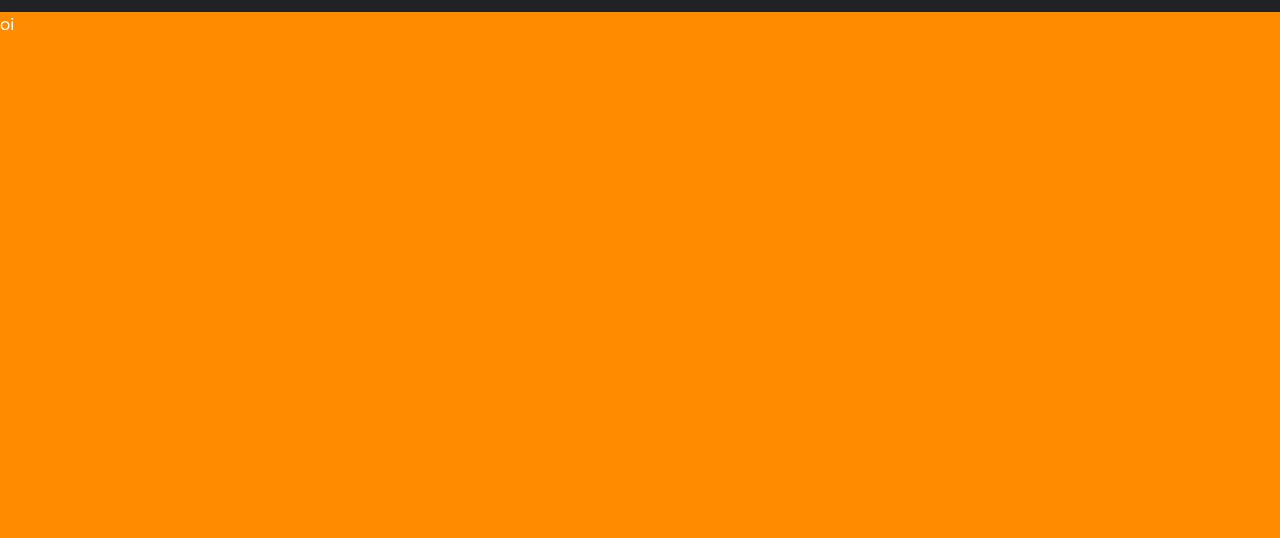
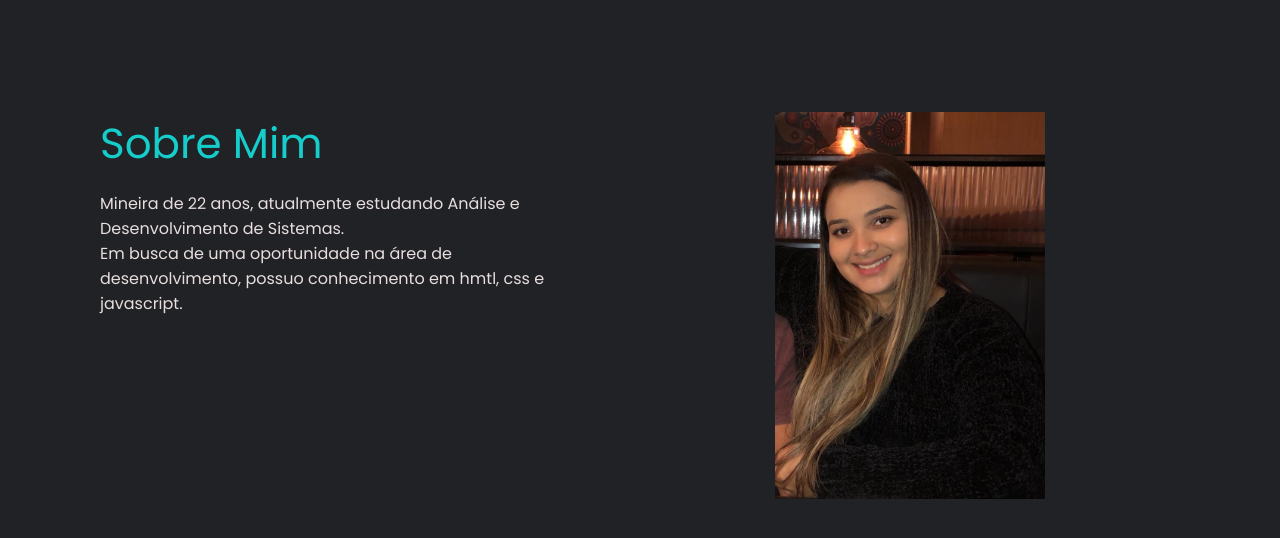
Before and after one commit to larissamendess/Portfolio, a plain HTML site: page index.html in a window 1280 px wide. Shown: the part 798-1336 px from the top of the page. Drawn offline with nearby package versions, Linux system fonts and the light colour scheme.

Commit message:
Sobre mim

```diff
--- a/index.html
+++ b/index.html
@@ -14,7 +14,7 @@
       <div class="container">
         <img src="assets/Frame 1.png" alt="logo">
         <h2>Hello,</h2>
-        <h1>I am Larissa Mendes</h1>
+        <h1 class="title-green">I am Larissa Mendes</h1>
         <p> Estudante de Análise e Desenvolvimento de Sistemas, atualmente curso o 1º período. Possuo conhecimentos básicos em HTML, CSS e JavaScript.</p>
         <button>Entre em contato</button>
       </div>
@@ -29,7 +29,19 @@
            <a href=""><i data-feather="send"></i>Contato</a>
          </ul>
     </nav>
-  <section>oi</section>
+  <section class="about-me">
+           <div class="container">
+          <h1 class="title-green">Sobre Mim</h1>
+          <p>Mineira de 22 anos, atualmente estudando Análise e Desenvolvimento de Sistemas.
+            <br>
+          Em busca de uma oportunidade na área de desenvolvimento, possuo conhecimento em hmtl, css e javascript.
+          </p>
+          </div>
+          <div class="img-container">
+            <img src="assets/foto-perfil.jpg" alt="foto de perfil">
+          </div>
+  </section>
+
   <script>
     feather.replace()
   </script>
--- a/style.css
+++ b/style.css
@@ -50,6 +50,14 @@ button {
   font-size: 18px;
 }
 
+.title-purple{
+  color: var(--purple)
+}
+
+.title-green{
+  color: var(--green)
+}
+
 header{
   height: calc(100vh - 65px);
   display: flex;
@@ -67,9 +75,6 @@ header .container img{
   display: none;
 }
 
-header .container h1{
-  color: var(--green);
-}
 header .container button{
   margin-top:  40px;
 }
@@ -108,8 +113,30 @@ nav ul a svg {
 
 section {
   height: 1500px;
-  background: darkorange;
 }
+
+.about-me{
+  display: flex;
+  padding: 100px;
+
+}
+
+.about-me .container{
+  width: 50%;
+  padding-right: 50px;
+}
+
+.about-me .img-container{
+  width: 50%;
+  text-align: center;
+}
+
+.about-me .img-container img{
+  width: 50%;
+}
+
+
+
 
 /* RESPONSIVIDADE */
 /* desktops menores */
```
Also changed, not shown: assets/foto-perfil.jpg (added).
